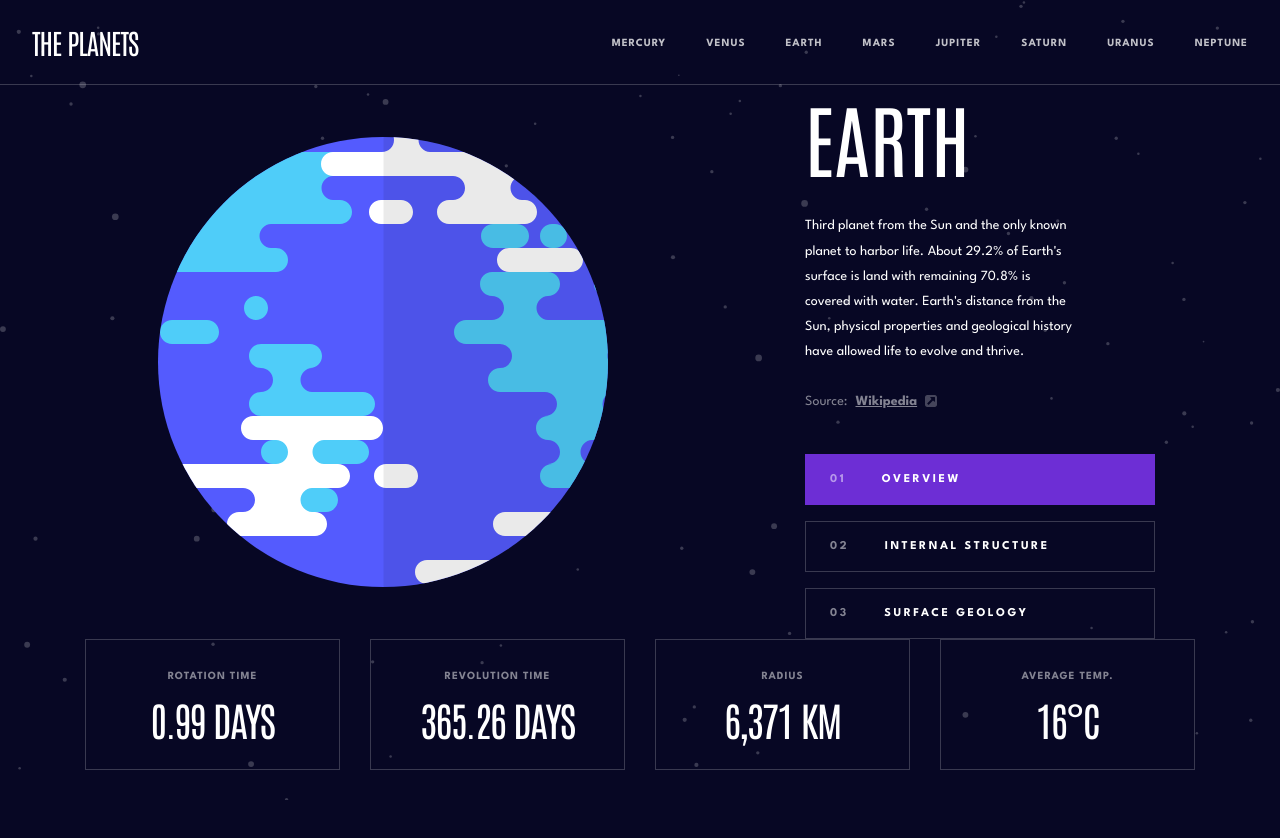
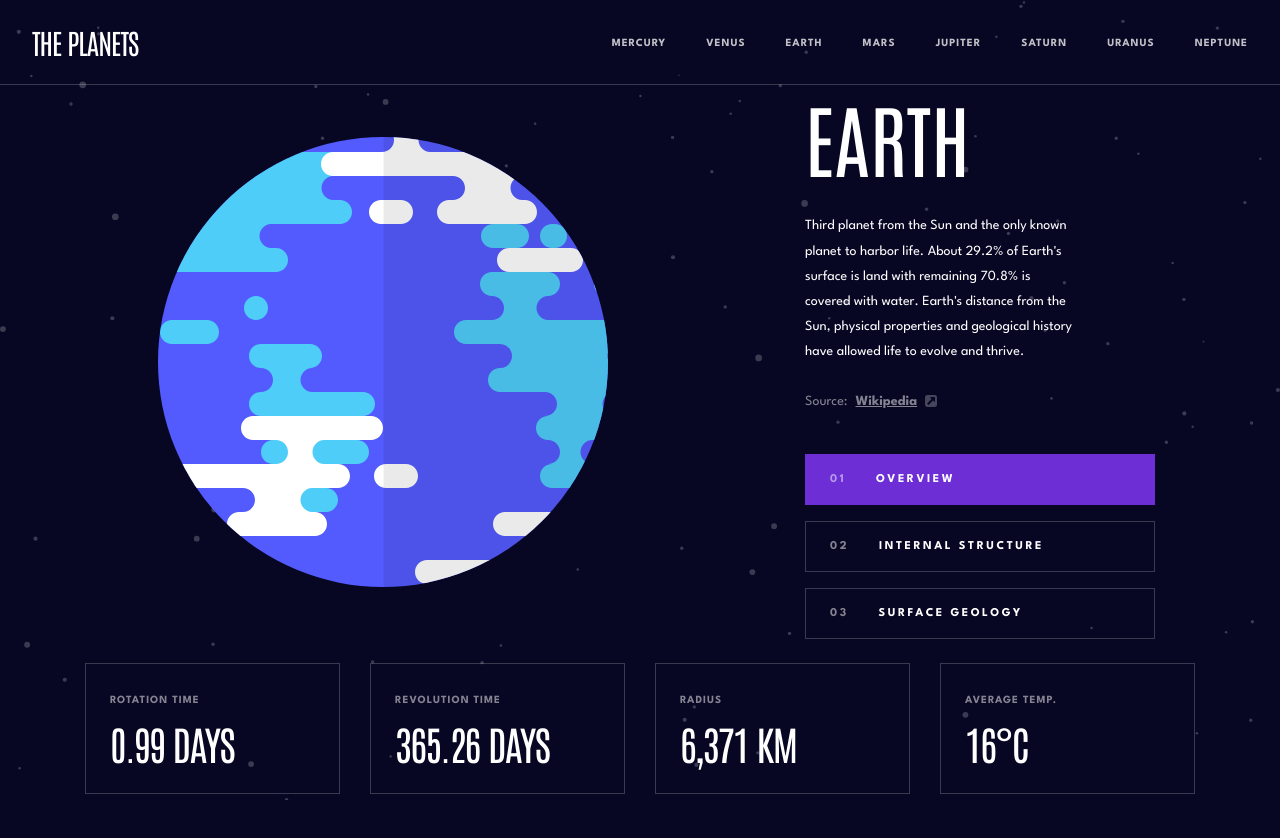
Before and after one commit to paladinescamila/Planets-Fact-Site, a React (Vite) app: page /earth in a window 1280 px wide. Shown: the top 838 px of the page. Built offline with nearby package versions, Linux system fonts and the light colour scheme.

Commit message:
Fix styles

```diff
--- a/src/components/Header.tsx
+++ b/src/components/Header.tsx
@@ -1,13 +1,33 @@
+import {useEffect, useRef, useState} from 'react';
 import {Link} from 'react-router-dom';
 import {PLANETS} from '../constants/planets';
 import {PLANETS_BG_COLORS} from '../constants/planets-styles';
+import ChevronIcon from '../assets/icon-chevron.svg';
+import BurgerIcon from '../assets/icon-hamburger.svg';
 
 export default function Header() {
+	const [headerHeight, setHeaderHeight] = useState<number>(0);
+	const [isMobileMenuOpen, setIsMobileMenuOpen] = useState<boolean>(false);
+	const headerRef = useRef<HTMLElement>(null);
+
+	useEffect(() => {
+		if (headerRef.current) setHeaderHeight(headerRef.current.offsetHeight);
+	}, []);
+
+	const toggleMobileMenu = () => {
+		setIsMobileMenuOpen((prev) => !prev);
+	};
+
+	const onLinkClick = () => {
+		if (isMobileMenuOpen) setIsMobileMenuOpen(false);
+	};
+
 	return (
-		<header className='z-10'>
+		<header className='z-50'>
 			<nav
 				aria-label='Main Planet Navigation'
-				className='flex flex-col lg:flex-row justify-between items-center gap-8 px-10 lg:px-8 py-8 lg:py-6 border-b border-b-neutral-0/20'>
+				className='flex flex-row md:flex-col lg:flex-row justify-between items-center gap-8 px-6 md:px-10 py-4 lg:px-8 md:py-8 lg:py-6 border-b border-b-neutral-0/20'
+				ref={headerRef}>
 				<strong className='text-preset-4 text-neutral-0'>THE PLANETS</strong>
 				<ul className='hidden md:flex flex-row gap-10 items-center'>
 					{PLANETS.map((planet) => (
@@ -23,6 +43,37 @@ export default function Header() {
 						</li>
 					))}
 				</ul>
+				<button
+					className='md:hidden'
+					onClick={toggleMobileMenu}
+					aria-label={isMobileMenuOpen ? 'Close menu' : 'Open menu'}>
+					<img src={BurgerIcon} alt='Burger icon' />
+				</button>
+				<ul
+					className='absolute inset-x-0 bottom-0 flex flex-col py-11 bg-navy-950'
+					style={{top: headerHeight, display: isMobileMenuOpen ? 'flex' : 'none'}}>
+					{PLANETS.map((planet, index) => (
+						<>
+							<li
+								key={planet.id}
+								className='flex flex-row items-center gap-6 px-6 py-5 hover:bg-neutral-400/20'>
+								<div
+									className={`w-5 h-5 rounded-full ${PLANETS_BG_COLORS[planet.id]}`}
+								/>
+								<Link
+									to={`/${planet.id}`}
+									className='text-preset-7 text-neutral-0 uppercase flex-1'
+									onClick={onLinkClick}>
+									{planet.name}
+								</Link>
+								<img src={ChevronIcon} alt='Chevron icon' />
+							</li>
+							{index < PLANETS.length - 1 && (
+								<div className='w-full h-px bg-neutral-0/10' />
+							)}
+						</>
+					))}
+				</ul>
 			</nav>
 		</header>
 	);
--- a/src/components/ModeCard.tsx
+++ b/src/components/ModeCard.tsx
@@ -16,8 +16,8 @@ export default function ModeCard({
 		<button
 			type='button'
 			onClick={() => setMode(mode)}
-			className={`w-70 lg:w-87.5 px-5 py-2 lg:px-6 lg:py-3 text-start text-preset-11 lg:text-preset-9-bold text-neutral-0 uppercase cursor-pointer border ${isSelected ? PLANETS_STYLES[planetID] : 'border-neutral-0/20'}`}>
-			<span className='mr-7.5 opacity-50'>0{STEPS_BY_MODE[mode].step}</span>{' '}
+			className={`flex flex-row items-center gap-7.5 w-70 lg:w-87.5 px-5 py-2 lg:px-6 lg:py-3 text-start text-preset-11 lg:text-preset-9-bold text-neutral-0 uppercase cursor-pointer border ${isSelected ? PLANETS_STYLES[planetID] : 'border-neutral-0/20 hover:bg-neutral-400/20'}`}>
+			<span className='opacity-50'>0{STEPS_BY_MODE[mode].step}</span>{' '}
 			{STEPS_BY_MODE[mode].label}
 		</button>
 	);
--- a/src/components/PlanetInfo.tsx
+++ b/src/components/PlanetInfo.tsx
@@ -19,7 +19,7 @@ export default function PlanetInfo() {
 
 	return (
 		<main className='z-10 flex-1 flex flex-col'>
-			<article id={planetID} className='flex flex-col items-center w-full flex-1'>
+			<article id={planetID} className='flex flex-col items-center w-full flex-1 gap-6'>
 				<section
 					aria-labelledby='planet-heading'
 					className='flex flex-col lg:flex-row items-center w-full flex-1'>
--- a/src/components/StatCard.tsx
+++ b/src/components/StatCard.tsx
@@ -1,6 +1,6 @@
 export default function StatCard({label, value}: {label: string; value: string}) {
 	return (
-		<div className='w-full xl:w-63.75 px-6 py-2.5 md:p-4 lg:p-6 flex flex-row md:flex-col justify-between items-center gap-1 uppercase border border-neutral-0/20'>
+		<div className='w-full xl:w-63.75 px-6 py-2.5 md:p-4 lg:p-6 flex flex-row md:flex-col justify-between items-center md:items-start gap-1 uppercase border border-neutral-0/20'>
 			<dt className='text-preset-12 md:text-preset-12 lg:text-preset-10-bold text-neutral-0 opacity-50'>
 				{label}
 			</dt>
--- a/src/constants/planets-styles.ts
+++ b/src/constants/planets-styles.ts
@@ -1,12 +1,12 @@
 export const PLANETS_STYLES: Record<PlanetID, string> = {
-	mercury: 'bg-mercury border-mercury',
-	venus: 'bg-venus border-venus',
-	earth: 'bg-earth border-earth',
-	mars: 'bg-mars border-mars',
-	jupiter: 'bg-jupiter border-jupiter',
-	saturn: 'bg-saturn border-saturn',
-	uranus: 'bg-uranus border-uranus',
-	neptune: 'bg-neptune border-neptune',
+	mercury: 'bg-mercury border-mercury hover:bg-mercury hover:border-mercury',
+	venus: 'bg-venus border-venus hover:bg-venus hover:border-venus',
+	earth: 'bg-earth border-earth hover:bg-earth hover:border-earth',
+	mars: 'bg-mars border-mars hover:bg-mars hover:border-mars',
+	jupiter: 'bg-jupiter border-jupiter hover:bg-jupiter hover:border-jupiter',
+	saturn: 'bg-saturn border-saturn hover:bg-saturn hover:border-saturn',
+	uranus: 'bg-uranus border-uranus hover:bg-uranus hover:border-uranus',
+	neptune: 'bg-neptune border-neptune hover:bg-neptune hover:border-neptune',
 };
 
 export const PLANETS_BG_COLORS: Record<PlanetID, string> = {
```
